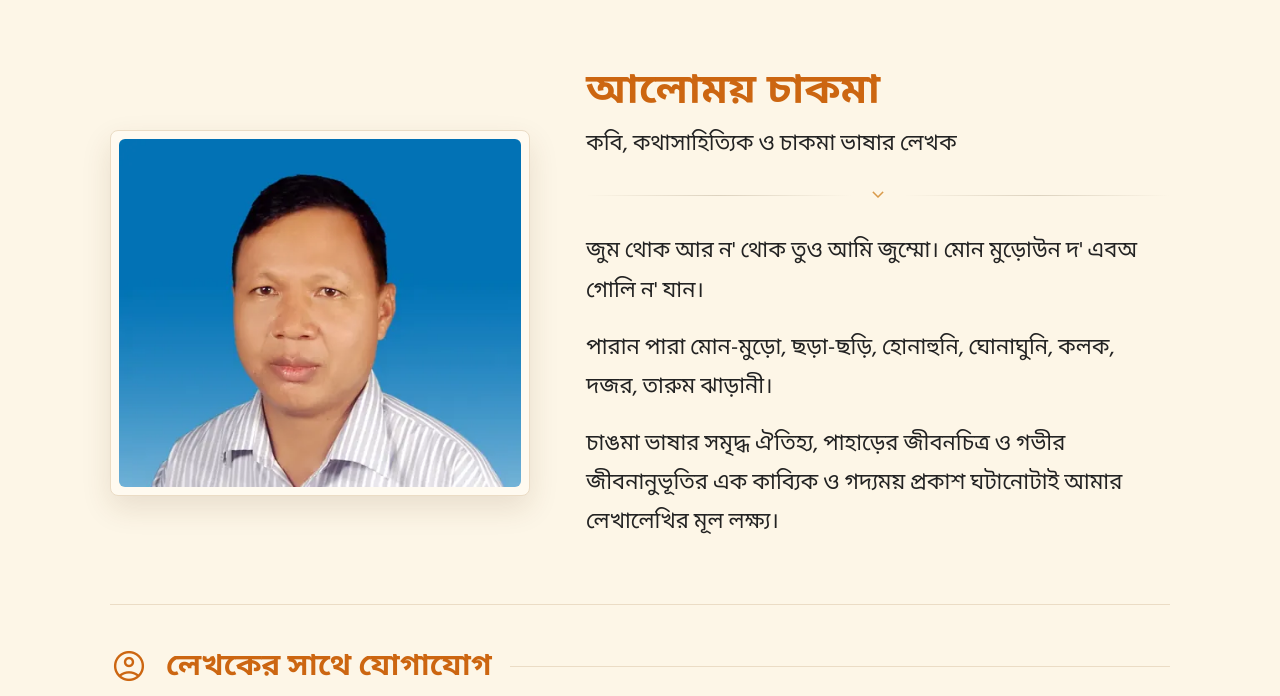
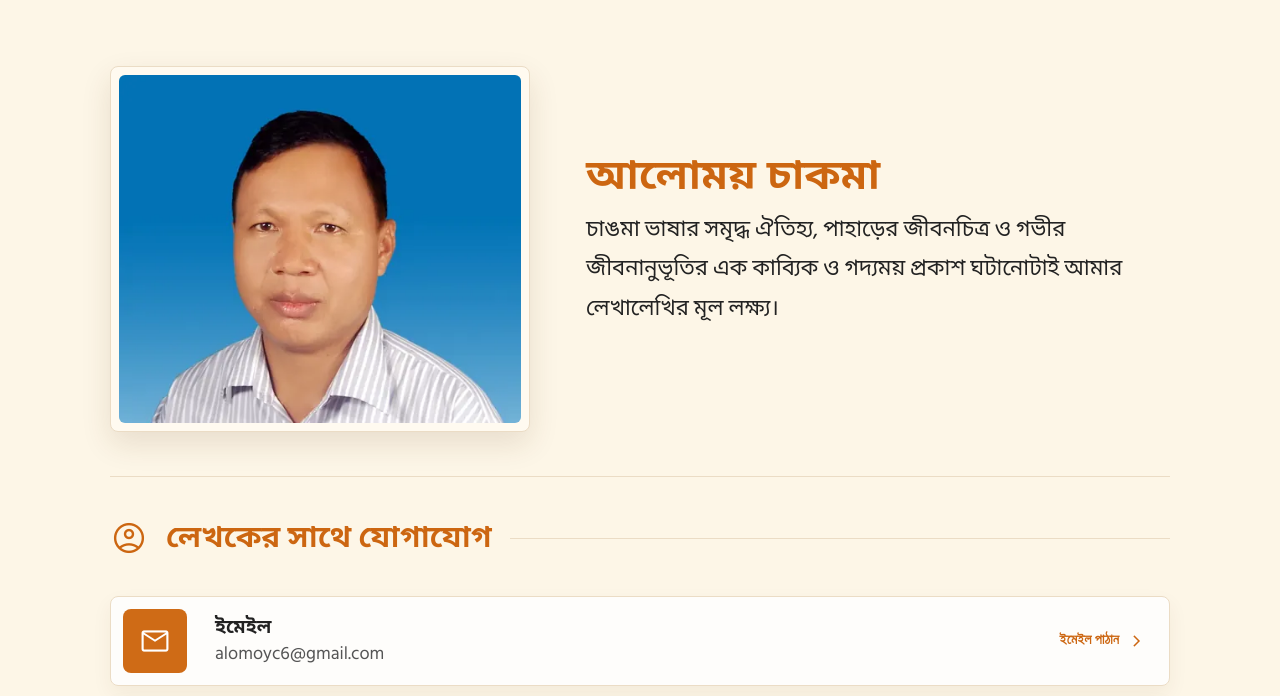
Before and after one commit to alomoy1973-dev/granthagor-portfolio, a plain HTML site: page index.html in a window 1280 px wide. Shown: the part 95-791 px from the top of the page. Drawn offline with nearby package versions, Linux system fonts and the light colour scheme.

Commit message:
Remove excerpt and subtitle from homepage bio only

```diff
--- a/index.html
+++ b/index.html
@@ -221,14 +221,6 @@
           </div>
           <div class="home-bio-text">
             <h2 class="headline-lg">আলোময় চাকমা</h2>
-            <p class="body-lg text-secondary italic">কবি, কথাসাহিত্যিক ও চাকমা ভাষার লেখক</p>
-            <div class="ornament-line" aria-hidden="true">
-              <span></span>
-              <span class="material-symbols-outlined">keyboard_arrow_down</span>
-              <span></span>
-            </div>
-            <p>জুম থোক আর ন' থোক তুও আমি জুম্মো। মোন মুড়োউন দ' এবঅ গোলি ন' যান।</p>
-            <p>পারান পারা মোন-মুড়ো, ছড়া-ছড়ি, হোনাহুনি, ঘোনাঘুনি, কলক, দজর, তারুম ঝাড়ানী।</p>
             <p>চাঙমা ভাষার সমৃদ্ধ ঐতিহ্য, পাহাড়ের জীবনচিত্র ও গভীর জীবনানুভূতির এক কাব্যিক ও গদ্যময় প্রকাশ ঘটানোটাই আমার লেখালেখির মূল লক্ষ্য।</p>
           </div>
         </div>
```
